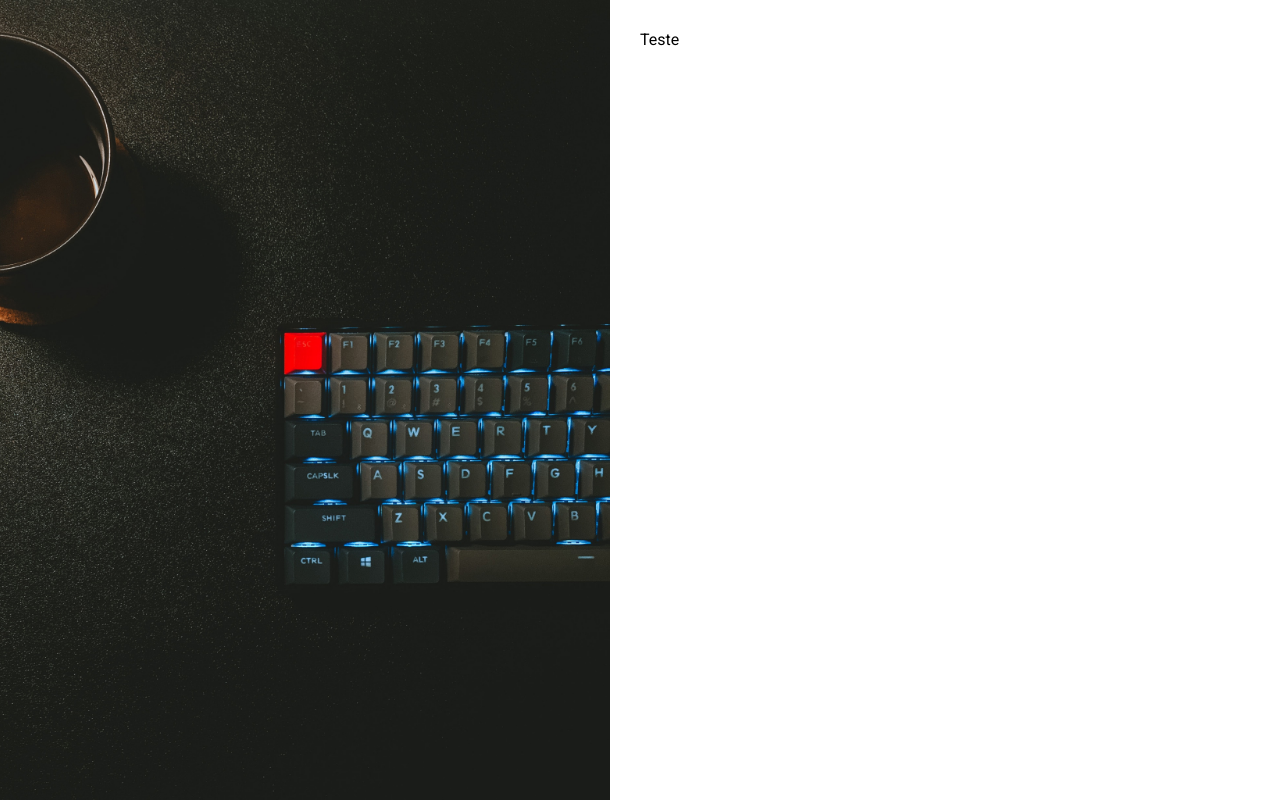
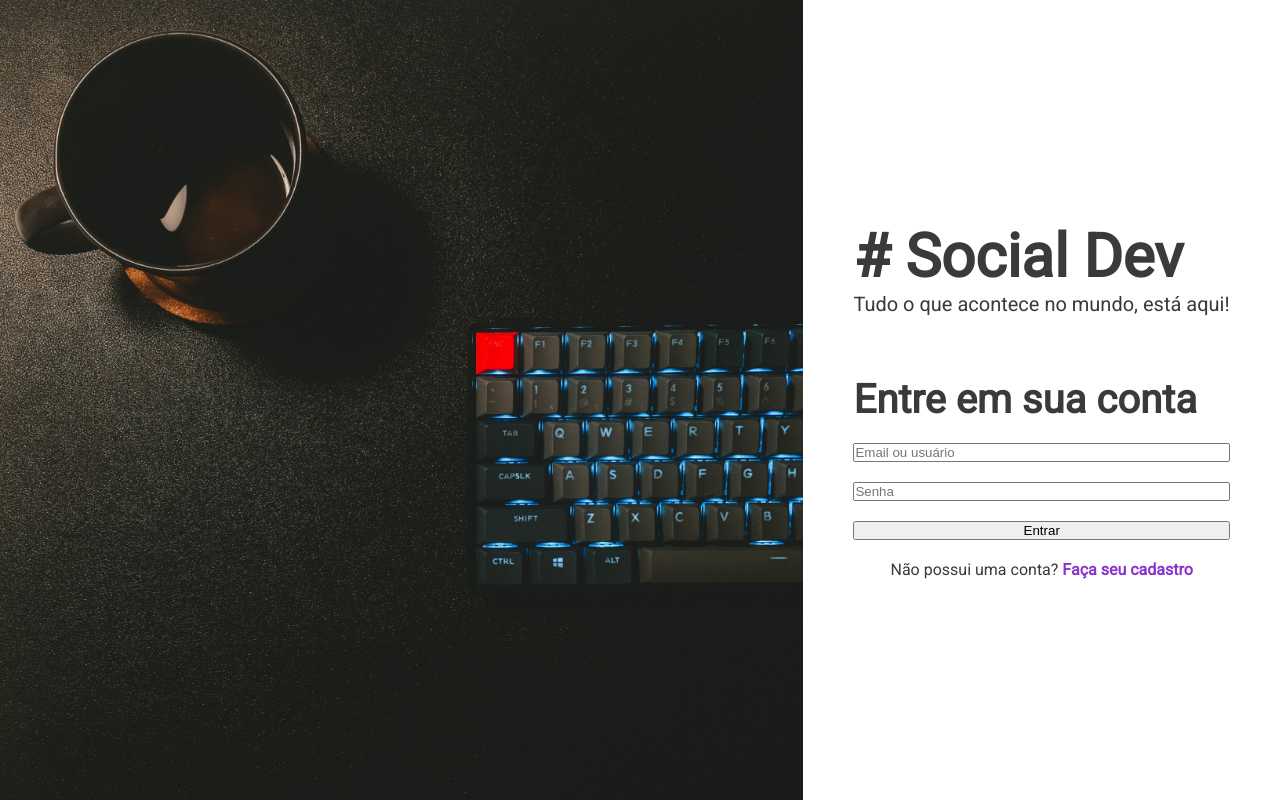
Before and after one commit to costagabriel99/social-dev, a Next.js app: page /login in a window 1280 px wide. Built offline with nearby package versions, Linux system fonts and the light colour scheme.

Commit message:
Criado esqueleto da página de login

```diff
--- a/pages/_app.jsx
+++ b/pages/_app.jsx
@@ -8,6 +8,13 @@
 
   body {
     font-family: 'Roboto', sans-serif;
+    color: #3a3a3a;
+  }
+
+  a {
+    color: #8933CD;
+    font-weight: bold;
+    text-decoration: none;
   }
 `
 
--- a/pages/login.jsx
+++ b/pages/login.jsx
@@ -1,10 +1,40 @@
+import styled from "styled-components"
+
 import ImageWithSpace from "../src/components/layout/ImageWithSpace"
+import H1 from "../src/components/typography/H1"
+import H2 from "../src/components/typography/H2"
+import H4 from "../src/components/typography/H4"
 
+const FormContainer = styled.div `
+    margin-top: 60px;
+
+`
+
+const Form = styled.form`
+    display: flex;
+    flex-direction: column;
+    margin: 20px 0;
+    gap: 20px;
+`
+
+const Text = styled.p`
+    text-align: center;
+`
 
 function LoginPage () {
     return (
         <ImageWithSpace>
-            Teste
+            <H1># Social Dev</H1>
+            <H4>Tudo o que acontece no mundo, está aqui!</H4>
+            <FormContainer>
+                <H2>Entre em sua conta</H2>
+                <Form>
+                    <input placeholder="Email ou usuário" type="email"/>
+                    <input placeholder="Senha" type="password"/>
+                    <button>Entrar</button>
+                </Form>
+                <Text>Não possui uma conta? <a href="#">Faça seu cadastro</a></Text>
+            </FormContainer>
         </ImageWithSpace>
     )
 }
--- a/src/components/layout/ImageWithSpace.jsx
+++ b/src/components/layout/ImageWithSpace.jsx
@@ -1,6 +1,6 @@
 import styled from "styled-components"
 
-const WIDTH_BREAK = '600px'
+const WIDTH_BREAK = '700px'
 
 const StyledFlex = styled.div `
     display: flex;
@@ -22,15 +22,18 @@
 
 const StyledContainer = styled.div `
     background-color: white;
-    padding: 30px;
+    padding: 30px 50px;
 
     @media (min-width: ${WIDTH_BREAK}) {
-        width: 100%;
-        min-width: calc(${WIDTH_BREAK} - 60px);
+        width: calc(${WIDTH_BREAK} - 100px);
     }
     @media (max-width: ${WIDTH_BREAK}) {
         width: 100%;
     }
+
+    display: flex;
+    flex-direction: column;
+    justify-content: center;
 `
 
 function ImageWithSpace ({ children, image }) {
--- /dev/null
+++ b/src/components/typography/H1.jsx
@@ -0,0 +1,9 @@
+import styled from 'styled-components'
+
+const H1 = styled.h1`
+    font-size: 60px;
+    font-weight: bold;
+
+`
+
+export default H1
--- /dev/null
+++ b/src/components/typography/H2.jsx
@@ -0,0 +1,9 @@
+import styled from "styled-components";
+
+const H2 = styled.h2 `
+    font-size: 40px;
+    font-weight: bold;
+
+`
+
+export default H2
--- /dev/null
+++ b/src/components/typography/H4.jsx
@@ -0,0 +1,9 @@
+import styled from "styled-components";
+
+const H4 = styled.h4 `
+    font-size: 20px;
+    font-weight: 500;
+
+`
+
+export default H4
```
Lines whose indentation alone changed are shown as unchanged.
